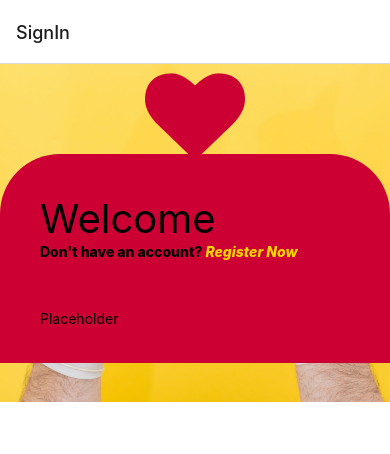
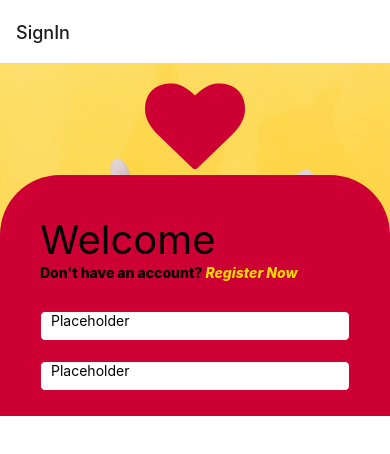
Before and after one commit to Scrubbyjay/cs491, a React Native app: screen /SignIn in a window 390 px wide. Shown: the top 454 px of the page. Built offline with nearby package versions, Linux system fonts and the light colour scheme.

Commit message:
textboxes

```diff
--- a/App.js
+++ b/App.js
@@ -20,4 +20,11 @@ const App = () => {
     </NavigationContainer>
   );
 };
+
+const styles = StyleSheet.create({
+  root: {
+    flex: 1,
+    backgroundColor: '#F9FBFC'
+  }
+})
 export default App;
--- a/src/components/CustomInput/CustomInput.js
+++ b/src/components/CustomInput/CustomInput.js
@@ -3,14 +3,23 @@ import { View, Text, TextInput, StyleSheet } from 'react-native'
 
 const CustomInput = () => {
     return (
-        <View>
-            <TextInput placeholder="Placeholder" />
+        <View style={styles.container}>
+            <TextInput style={styles.input} placeholder="Placeholder" />
         </View>
     )
 }
 
 const styles = StyleSheet.create({
-    container: {},
+    container: {
+        backgroundColor: 'white',
+        width: '100%',
+        borderColor: '#cc0033',
+        borderWidth: 1,
+        borderRadius: 5,
+        paddingHorizontal: 10,
+        marginVertical: 10,
+        height: 30,
+    },
     input: {},
 
 })
--- a/src/screens/SignInScreen.js
+++ b/src/screens/SignInScreen.js
@@ -36,8 +36,10 @@ const SignInScreen = ({navigation}) => {
                             </Text>
 
                             {/* Form inputs view */}
-                             <View style={{marginTop:50}}>
+                             <View style={{marginTop:20}}>
                                  <CustomInput/>
+                                 <CustomInput/>
+
 
                             </View>
                         </View>
```
